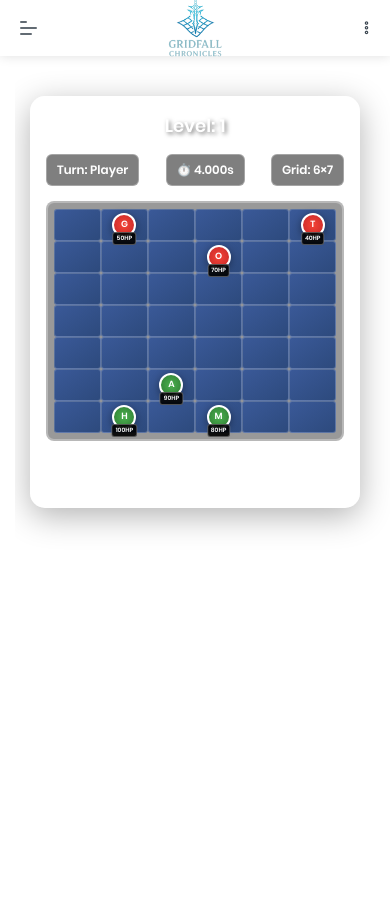
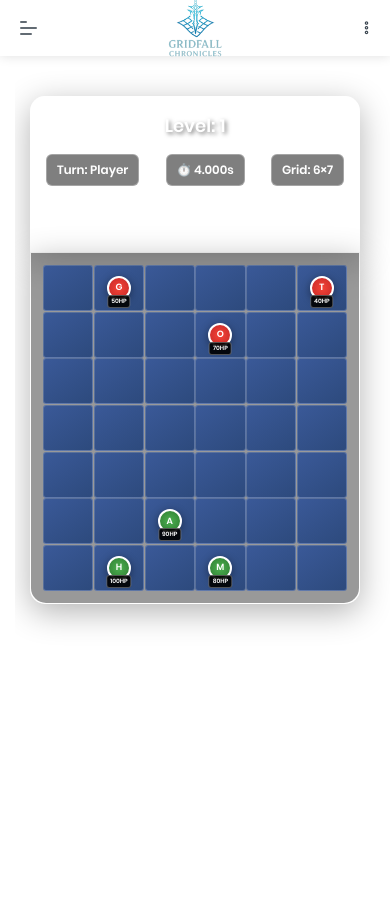
Before and after one commit to joelwebb/gridfall_chapter_1, a Flask app: page /mobile_game in a window 390 px wide. Run offline with Flask 3, Linux system fonts and the light colour scheme; some libraries are stand-ins or nearby versions.

Commit message:
Assistant checkpoint: Restructured layout with separate cards and larger grid
Assistant generated file changes:
- templates/mobile_game.html: Restructure layout with separate cards and larger grid, Update CSS for separate cards and larger grid, Update grid CSS to fill card, Update grid cell size for larger grid, Update smaller screen responsive styles

---

User prompt:

Ok the grid is a little small let's make it take up the whole card it's currently inside of, and out the buttons and everything else in a separate card above the grid without a white space break between cards

Replit-Commit-Author: Assistant
Replit-Commit-Session-Id: bace0b1e-704f-4094-83d4-4d0d6cd27603

```diff
--- a/templates/mobile_game.html
+++ b/templates/mobile_game.html
@@ -8,16 +8,33 @@
     .mobile-game-container {
         padding: 15px;
         max-width: 100vw;
+        display: flex;
+        flex-direction: column;
+        gap: 0;
     }
 
     .mobile-card {
         background: rgba(255, 255, 255, 0.1);
         backdrop-filter: blur(10px);
-        border-radius: 15px;
         border: 1px solid rgba(255, 255, 255, 0.2);
         padding: 15px;
         box-shadow: 0 8px 32px rgba(0, 0, 0, 0.3);
         margin: 0 auto;
+        width: 100%;
+        max-width: 400px;
+    }
+
+    .controls-card {
+        border-radius: 15px 15px 0 0;
+        border-bottom: none;
+    }
+
+    .grid-card {
+        border-radius: 0 0 15px 15px;
+        padding: 0;
+        flex: 1;
+        display: flex;
+        align-items: stretch;
     }
 
     .mobile-card-title {
@@ -53,13 +70,11 @@
         grid-template-rows: repeat(7, 1fr);
         gap: 1px;
         width: 100%;
-        max-width: 360px;
-        height: 280px;
-        margin: 0 auto;
+        height: 400px;
         background: rgba(0, 0, 0, 0.4);
-        border-radius: 8px;
-        padding: 8px;
-        border: 2px solid rgba(255, 255, 255, 0.3);
+        border-radius: 0 0 15px 15px;
+        padding: 15px;
+        flex: 1;
     }
 
     .grid-cell {
@@ -72,7 +87,7 @@
         justify-content: center;
         font-size: 8px;
         color: rgba(255, 255, 255, 0.6);
-        min-height: 35px;
+        min-height: 50px;
         transition: all 0.2s ease;
     }
 
@@ -160,15 +175,18 @@
 
     /* Smaller screens */
     @media (max-width: 400px) {
+        .mobile-game-container {
+            max-width: 360px;
+        }
+
         .game-grid {
-            max-width: 320px;
-            height: 240px;
+            height: 350px;
             gap: 0.5px;
-            padding: 6px;
+            padding: 12px;
         }
 
         .grid-cell {
-            min-height: 30px;
+            min-height: 45px;
             font-size: 7px;
         }
 
@@ -239,7 +257,8 @@
 <div class="pcoded-main-container">
     <div class="pcoded-content">
         <div class="mobile-game-container">
-            <div class="mobile-card">
+            <!-- Controls Card -->
+            <div class="mobile-card controls-card">
                 <div class="mobile-card-title">Level: 1</div>
 
                 <div class="game-info">
@@ -248,13 +267,16 @@
                     <div class="status-text">Grid: 6×7</div>
                 </div>
 
-                <div class="game-grid" id="gameGrid">
-                    <!-- Grid cells will be generated by JavaScript -->
-                </div>
-
                 <div class="mobile-controls">
                     <button class="mobile-btn" onclick="resetGame()">Reset</button>
                     <button class="mobile-btn" onclick="nextTurn()">Next Turn</button>
+                </div>
+            </div>
+
+            <!-- Grid Card -->
+            <div class="mobile-card grid-card">
+                <div class="game-grid" id="gameGrid">
+                    <!-- Grid cells will be generated by JavaScript -->
                 </div>
             </div>
         </div>
```
